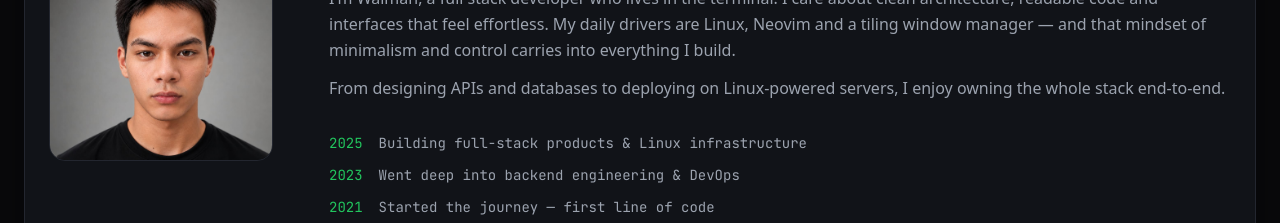
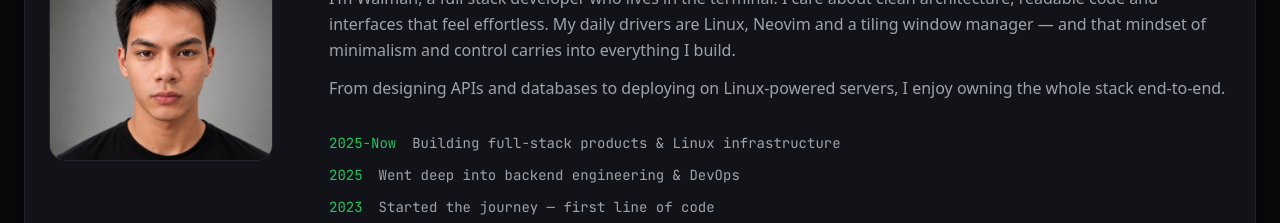
Before and after one commit to WaLMaN-s/myportofolio, a Next.js app: page / in a window 1280 px wide. Shown: the part 820-1043 px from the top of the page. Built offline with nearby package versions, Linux system fonts and the light colour scheme.

Commit message:
perubahan about

```diff
--- a/src/components/About.tsx
+++ b/src/components/About.tsx
@@ -5,9 +5,9 @@ import TerminalWindow from "./TerminalWindow";
 const BASE_PATH = process.env.NEXT_PUBLIC_BASE_PATH ?? "";
 
 const timeline = [
-  { year: "2025", text: "Building full-stack products & Linux infrastructure" },
-  { year: "2023", text: "Went deep into backend engineering & DevOps" },
-  { year: "2021", text: "Started the journey — first line of code" },
+  { year: "2025-Now", text: "Building full-stack products & Linux infrastructure" },
+  { year: "2025", text: "Went deep into backend engineering & DevOps" },
+  { year: "2023", text: "Started the journey — first line of code" },
 ];
 
 export default function About() {
```
